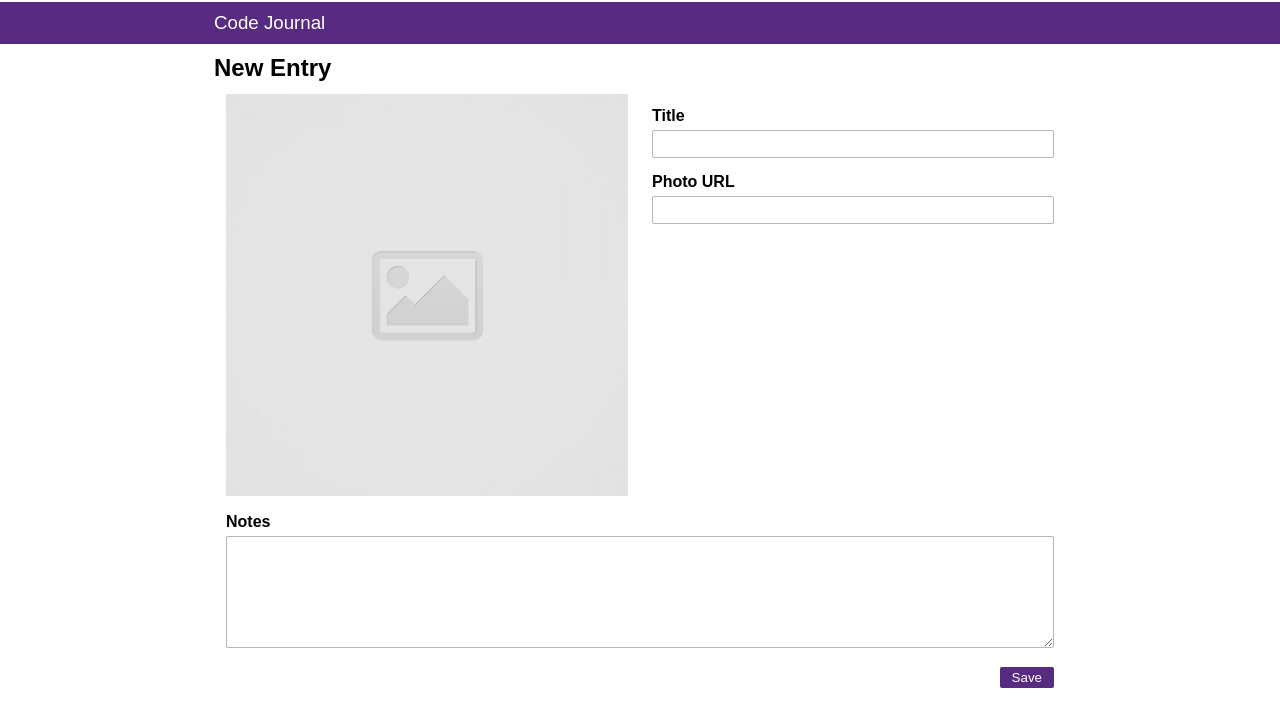
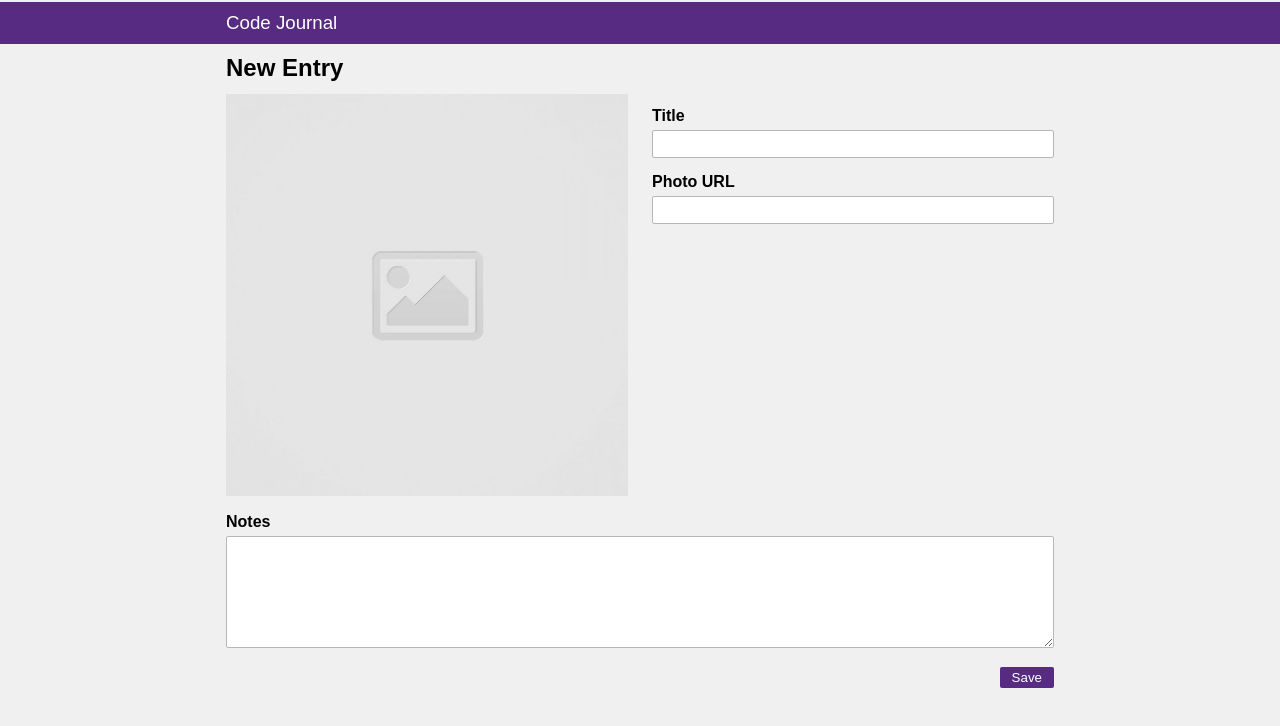
Before and after one commit to brandonechin/code-journal, a website: page index.html in a window 1280 px wide. Drawn offline with Linux system fonts and the light colour scheme.

Commit message:
Added gray background to body, placed h3 element in column-full div within a row div, moved curly brace from row 16 to row 15 in main.js, removed conditional to incrememnt nextEntryId property of data object, replaced push method with unshift method

```diff
--- a/css/styles.css
+++ b/css/styles.css
@@ -1,6 +1,7 @@
 body {
   font-family: Arial, Helvetica, sans-serif;
   font-weight: bold;
+  background-color: rgb(240, 240, 240);
 }
 
 img {
--- a/index.html
+++ b/index.html
@@ -18,11 +18,19 @@
 <body>
   <header>
     <div class="container">
-      <h3>Code Journal</h3>
+      <div class="row">
+        <div class="column-full">
+          <h3>Code Journal</h3>
+        </div>
+      </div>
     </div>
   </header>
   <main class="container">
-    <h2>New Entry</h2>
+    <div class="row">
+      <div class="column-full">
+        <h2>New Entry</h2>
+      </div>
+    </div>
     <div data-view="entry-form">
       <form id="journal-form">
         <div class="row">
--- a/js/main.js
+++ b/js/main.js
@@ -12,19 +12,16 @@ function form(Event) {
 
   event.preventDefault();
 
-  var inputValues =
-    {
+  var inputValues = {
     title: document.querySelector('#title').value,
     photoUrl: document.querySelector('#photo-url').value,
     Notes: document.querySelector('#text-area').value,
     entryId: data.nextEntryId
   };
 
-  if (event.target === $journalForm) {
   data.nextEntryId += 1;
-  }
 
-  data.entries.push(inputValues);
+  data.entries.unshift(inputValues);
 
   $imageSource.setAttribute('src', 'images/placeholder-image-square.jpg');
   $journalForm.reset();
```
Lines whose indentation alone changed are shown as unchanged.
